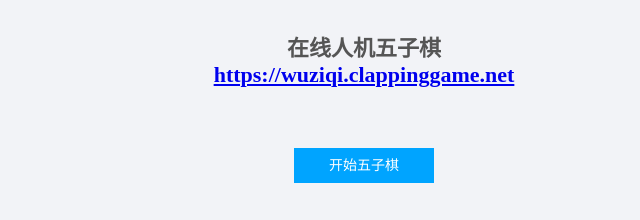
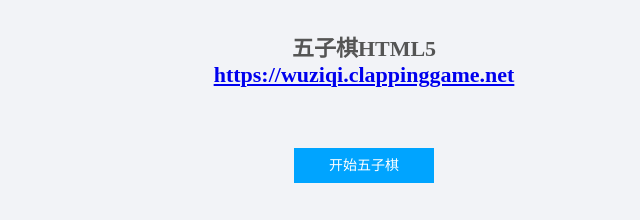
Before and after one commit to icgi/wuziqi, a plain HTML site: page index.html in a window 1280 px wide. Shown: the top 220 px of the page, 276-916 px from the left. Drawn offline with Linux system fonts and the light colour scheme.

Commit message:
Add files via upload

```diff
--- a/index.html
+++ b/index.html
@@ -74,7 +74,7 @@
 		</style>
 	</head>
 	<body>
-		<div class="topshow" id="msg">在线人机五子棋<br><a href="https://wuziqi.clappinggame.net">https://wuziqi.clappinggame.net</a></div>
+		<div class="topshow" id="msg">五子棋HTML5<br><a href="https://wuziqi.clappinggame.net">https://wuziqi.clappinggame.net</a></div>
 
 		<div id="chess" style="display: none;">
 			<canvas id="canvas" width="480px" height="480px"></canvas>
```
